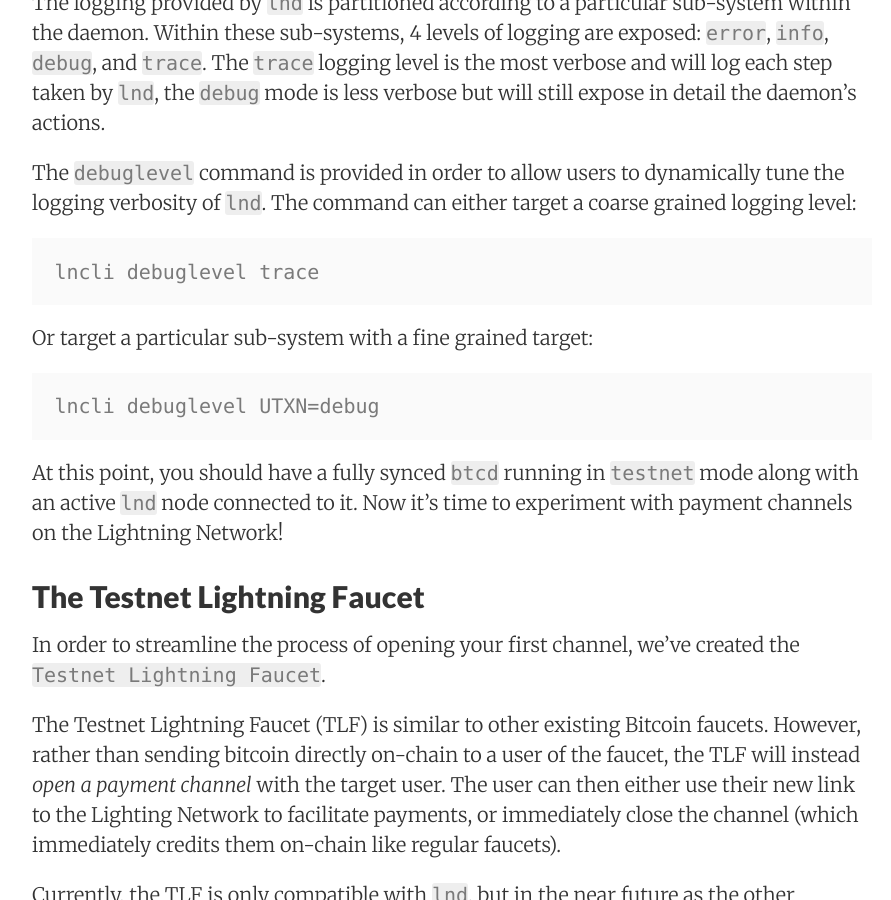
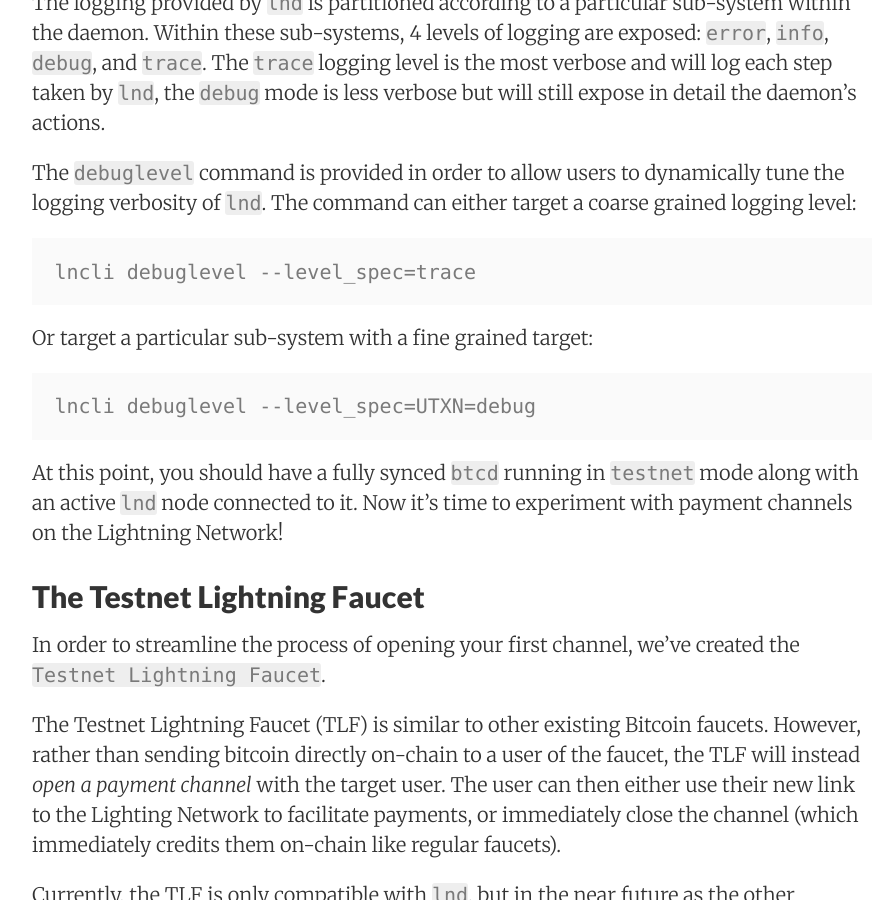
Before and after one commit to lightninglabs/lightninglabs.github.io, a Jekyll site: the page built from _posts/2017-01-17-lightning-network-faucet.markdown, in a window 1280 px wide and 900 px high, scrolled down 5766 px. Shown: the whole window, without its empty margins (188-1079 px from the left). Built offline with Jekyll 4.4.1, drawn with Linux system fonts in a browser that asks for light colours.

Commit message:
specify params for debuglevel

````diff
--- a/_posts/2017-01-17-lightning-network-faucet.markdown
+++ b/_posts/2017-01-17-lightning-network-faucet.markdown
@@ -225,13 +225,13 @@
 grained logging level:
 
 ```
-lncli debuglevel trace
+lncli debuglevel --level_spec=trace
 ```
 
 Or target a particular sub-system with a fine grained target:
 
 ```
-lncli debuglevel UTXN=debug
+lncli debuglevel --level_spec=UTXN=debug
 ```
 
 At this point, you should have a fully synced `btcd` running in `testnet` mode
@@ -256,7 +256,7 @@
 implementations.
 
 The faucet can be found at
-[faucet.lightning.community](https://faucet.lightning.community).
+[faucet.lightning.community](http://faucet.lightning.community).
 
 ### Faucet Constraints
 
@@ -269,7 +269,7 @@
 ### Claiming Your Channel
 
 Once you visit
-[faucet.lightning.community](https://faucet.lightning.community), you'll see
+[faucet.lightning.community](http://faucet.lightning.community), you'll see
 the following page:
 
 ![Faucet](/images/faucet-home.png)
````
